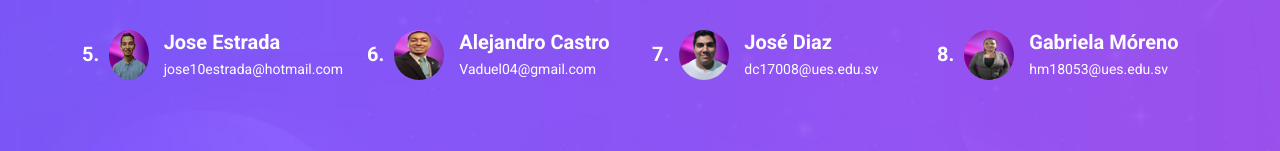
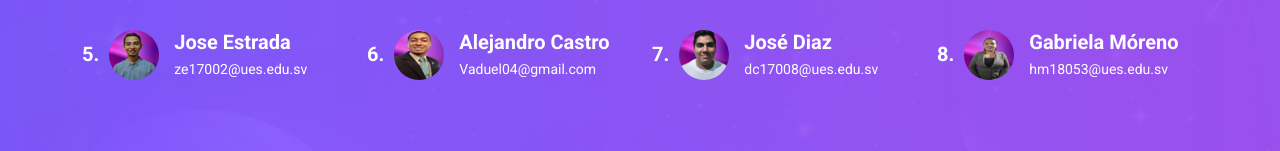
Before and after one commit to Pendragon503/Website_appUnichamba, a plain HTML site: page explore.html in a window 1280 px wide. Shown: the part 2368-2519 px from the top of the page. Drawn offline with nearby package versions, Linux system fonts and the light colour scheme.

Commit message:
Update explore.html

```diff
--- a/explore.html
+++ b/explore.html
@@ -284,7 +284,7 @@
                 <h4>5.</h4>
                 <img src="assets/images/Desarrolladores/6060/chepe.png" alt=""
                   style="max-width: 50px; max-height: 50px; border-radius: 50%;">
-                <h6>Jose Estrada<br><a href="details.html">jose10estrada@hotmail.com</a></h6>
+                <h6>Jose Estrada<br><a href="details.html">ze17002@ues.edu.sv</a></h6>
               </div>
             </div>
 
```
